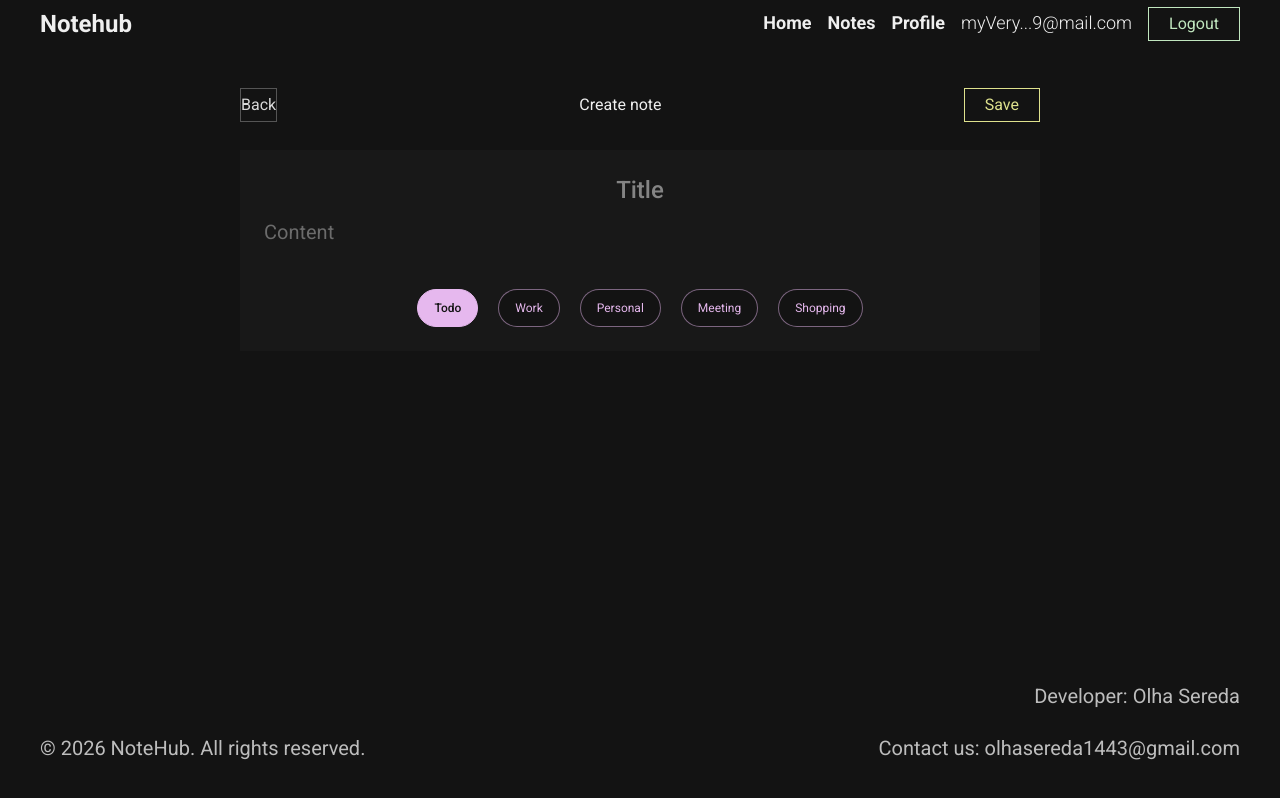
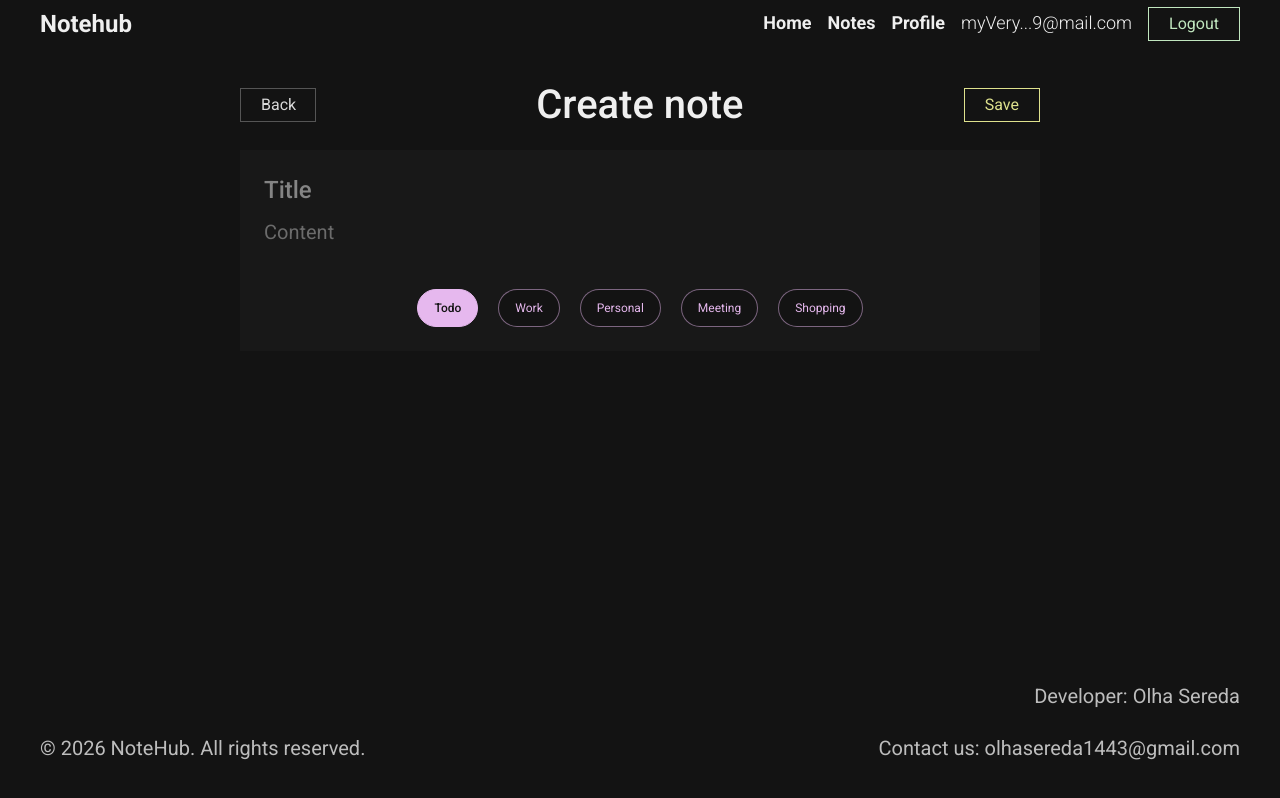
Before and after one commit to hellvita/notehub-helvita, a Next.js app: page /notes/action/create in a window 1280 px wide. Built offline with nearby package versions, Linux system fonts and the light colour scheme; no server answers.

Commit message:
change styles for the ButtonBack component, add styles for the title of the Create/Edit pages

```diff
--- a/components/NoteDetails/ButtonBack/ButtonBack.tsx
+++ b/components/NoteDetails/ButtonBack/ButtonBack.tsx
@@ -35,7 +35,7 @@ export default function ButtonBack({
       text="Back"
       handler={handleBack}
       type="button"
-      twStyles="max-tablet-big:hidden max-w-19 border text-white-950/90 border-white-950/30"
+      twStyles="max-tablet-big:hidden max-w-19 border text-white-950/90 border-white-950/30 px-5"
       bgColorHover="var(--color-black-900)"
       borderColorHover="var(--color-blue-400)"
       textColorHover="var(--color-blue-400)"
--- a/components/NoteForm/NoteForm.tsx
+++ b/components/NoteForm/NoteForm.tsx
@@ -26,7 +26,7 @@ export default function NoteForm({
     >
       <div className="tablet-big:mb-7 flex gap-2 items-center justify-between">
         <ButtonBack backPath="/notes/filter/all" />
-        <h1 className="max-tablet-big:hidden">{`${edit ? "Edit" : "Create"} note`}</h1>
+        <h1 className="max-tablet-big:hidden text-s40 font-medium">{`${edit ? "Edit" : "Create"} note`}</h1>
         <ButtonText
           text="Save"
           type="submit"
@@ -47,7 +47,7 @@ export default function NoteForm({
             required
             minLength={3}
             maxLength={50}
-            className="text-center w-[84%] mobile:text-s28 tablet-big:text-s24 font-medium placeholder:text-white-950/50 resize-none field-sizing-content overflow-hidden outline-none"
+            className="text-center tablet-big:text-left w-[84%] tablet-big:w-full mobile:text-s28 tablet-big:text-s24 font-medium placeholder:text-white-950/50 resize-none field-sizing-content overflow-hidden outline-none"
           ></textarea>
         </div>
 
```
